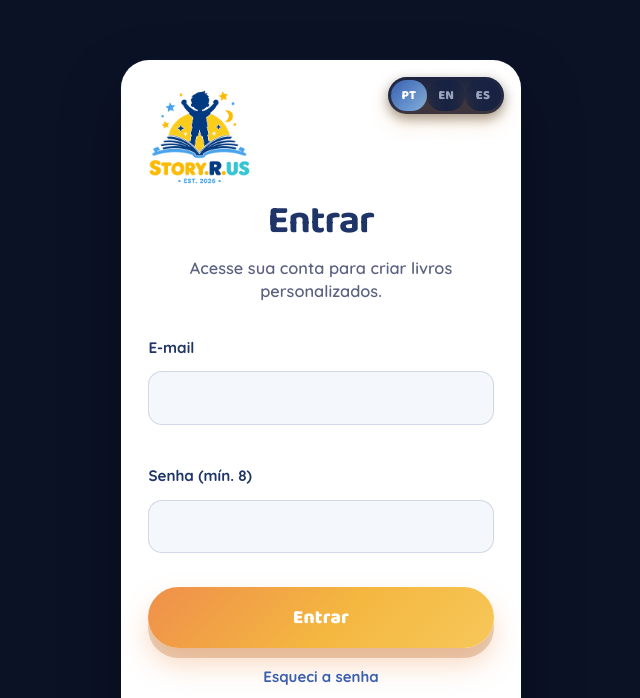
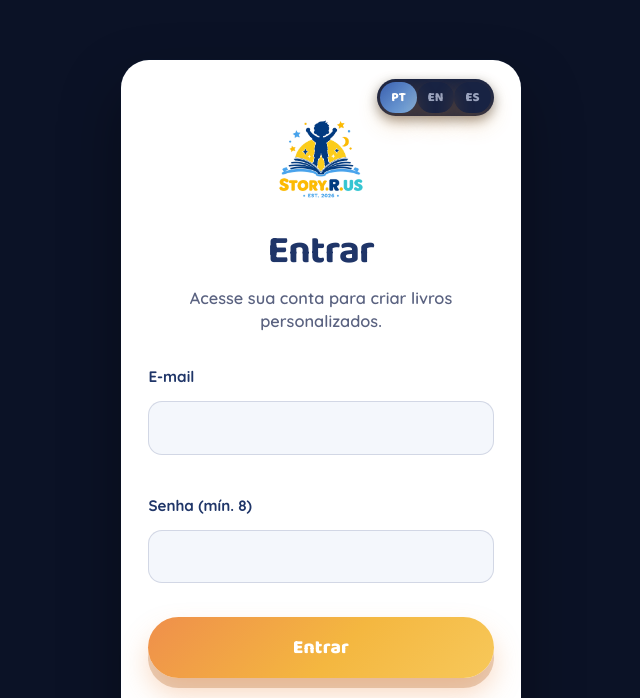
Before and after one commit to andrevitor89-eng/Storyrus, a React (Vite) app in the folder apps/web/: page /entrar in a window 1280 px wide. Shown: the part 102-800 px from the top of the page, without its empty margins (319-959 px from the left). Built offline with nearby package versions, Linux system fonts and the light colour scheme.

Commit message:
fix(web): keep signup language switcher off the logo
Co-authored-by: André Vitor Monteiro e Silva <eng.andrevitor89@gmail.com>

```diff
--- a/apps/web/src/Auth.tsx
+++ b/apps/web/src/Auth.tsx
@@ -345,7 +345,9 @@ export function Auth({ mode }: { mode: AuthMode }) {
       <div className="kid auth-kid" data-testid="auth-page">
         <div className="auth-shell">
           <div className="auth-card" data-testid="auth-check-email">
-            {langSwitch}
+            <div className="auth-card-head">
+              {langSwitch}
+            </div>
             <div className="auth-logo">
               <Link to="/">
                 <img src={logo} alt="Story R Us" />
@@ -374,7 +376,9 @@ export function Auth({ mode }: { mode: AuthMode }) {
     <div className="kid auth-kid" data-testid="auth-page">
       <div className={`auth-shell${mode === "signup" ? " auth-shell-wide" : ""}`}>
         <div className="auth-card">
-          {langSwitch}
+          <div className="auth-card-head">
+            {langSwitch}
+          </div>
           <div className="auth-logo">
             <Link to="/">
               <img src={logo} alt="Story R Us" />
--- a/apps/web/src/landing.css
+++ b/apps/web/src/landing.css
@@ -2321,6 +2321,8 @@ img.ex-tab-cover {
   width: min(100%, 560px);
 }
 .auth-card {
+  display: flex;
+  flex-direction: column;
   position: relative;
   background: #fff;
   border: 1px solid rgba(255, 255, 255, 0.55);
@@ -2328,14 +2330,16 @@ img.ex-tab-cover {
   box-shadow:
     0 28px 60px rgba(0, 0, 0, 0.35),
     0 0 0 1px rgba(31, 53, 104, 0.06);
-  padding: 1.75rem 1.65rem 1.85rem;
+  padding: 1.15rem 1.65rem 1.85rem;
   color: var(--auth-ink);
 }
+.auth-card-head {
+  display: flex;
+  justify-content: flex-end;
+  margin: 0 0 0.15rem;
+}
 .auth-lang {
-  position: absolute;
-  top: 1rem;
-  right: 1rem;
-  z-index: 2;
+  position: static;
 }
 .auth-logo {
   display: flex;
@@ -2343,7 +2347,7 @@ img.ex-tab-cover {
   margin: -0.5rem 0 0.15rem;
 }
 .auth-logo img {
-  height: 96px;
+  height: 80px;
   width: auto;
 }
 .auth-card h1 {
```
